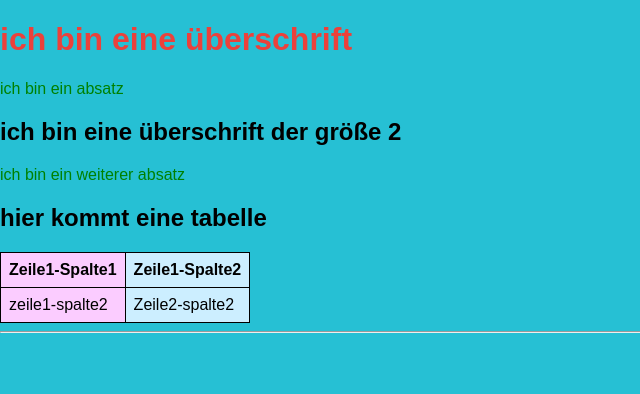
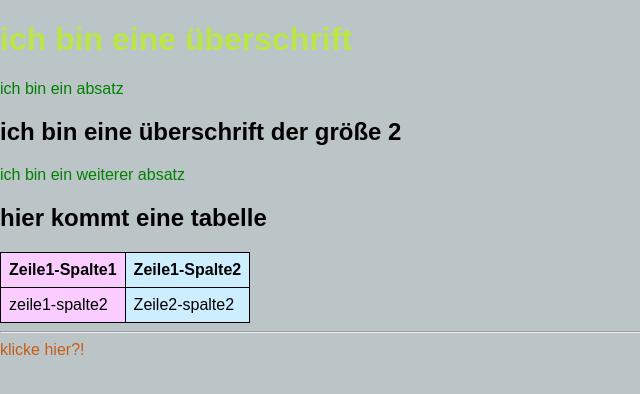
Before and after one commit to co156696/HTML_Grundstein, a plain HTML site: page index.html in a window 1280 px wide. Shown: the whole page, without its empty margins (0-640 px from the left). Drawn offline with Linux system fonts and the light colour scheme.

Commit message:
hyperlink erstellt

```diff
--- a/index.html
+++ b/index.html
@@ -32,5 +32,6 @@
 </table>
 
 <hr>
+<a href=https://www.tiktok.com/@schjar>klicke hier?!</a>
 </body>
 </html>
--- a/style.css
+++ b/style.css
@@ -1,12 +1,12 @@
 body {
-    background-color: #26c0d4; /* Hellgrauer Hintergrund */
+    background-color: #bbc5c7; /* Hellgrauer Hintergrund */
     font-family: Arial, sans-serif; /* Standardschriftart */
     margin: 0;
     padding: 0;
 }
 
 h1 {
-    color: #eb413b; /* Grüne Überschrift */
+    color: #bbe648; /* Grüne Überschrift */
 }
 
 /* Optional: Stil für Links */
```
